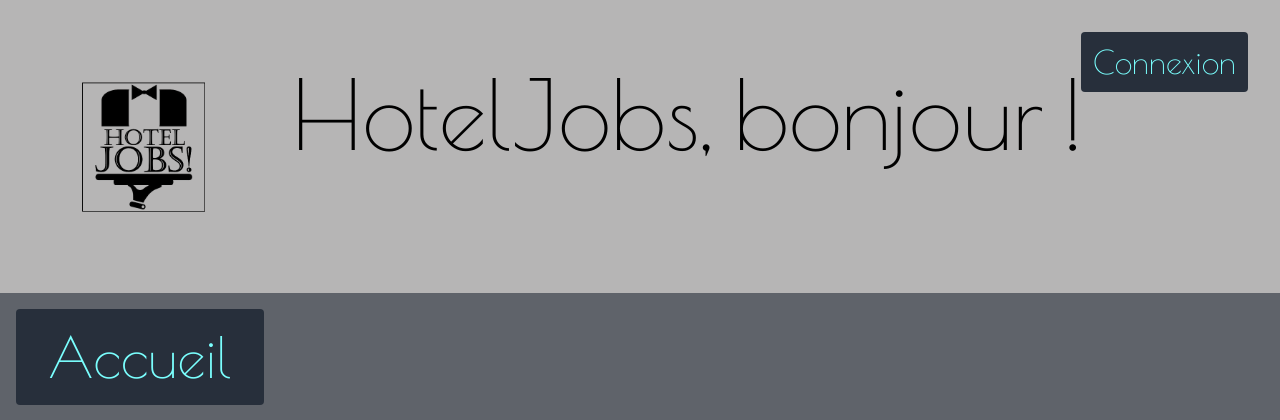
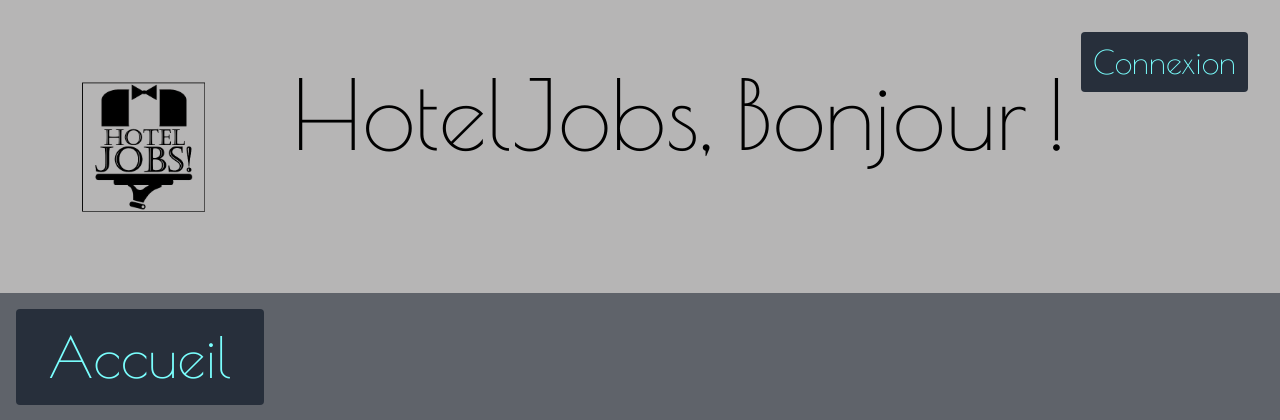
Before and after one commit to Nathalie-Verdavoir/HotelJobs, a Symfony app: template templates/annonce/show.html.twig in a window 1280 px wide. Shown: the top 420 px of the page. Run offline with Twig, Linux system fonts and the light colour scheme; the template is opened without the code that fills it: most values are stand-ins (such as "Sample title", 1, 10 or a date in 2020); some libraries are stand-ins or nearby versions.

Commit message:
Test cache

```diff
--- a/templates/index.html.twig
+++ b/templates/index.html.twig
@@ -5,7 +5,7 @@
 
 {% block header %}
     <img class ="logo" src="{{ asset('images/logo.png') }}"/>
-    <h1 class="title">HotelJobs, bonjour {{ app.user ? app.user :  ''}}!</h1>
+    <h1 class="title">HotelJobs, Bonjour {{ app.user ? app.user :  ''}}!</h1>
     <div class="admin-buttons">
     {% if app.user %}
         {% if "ROLE_SUPER_ADMIN" in app.user.roles %}
```
